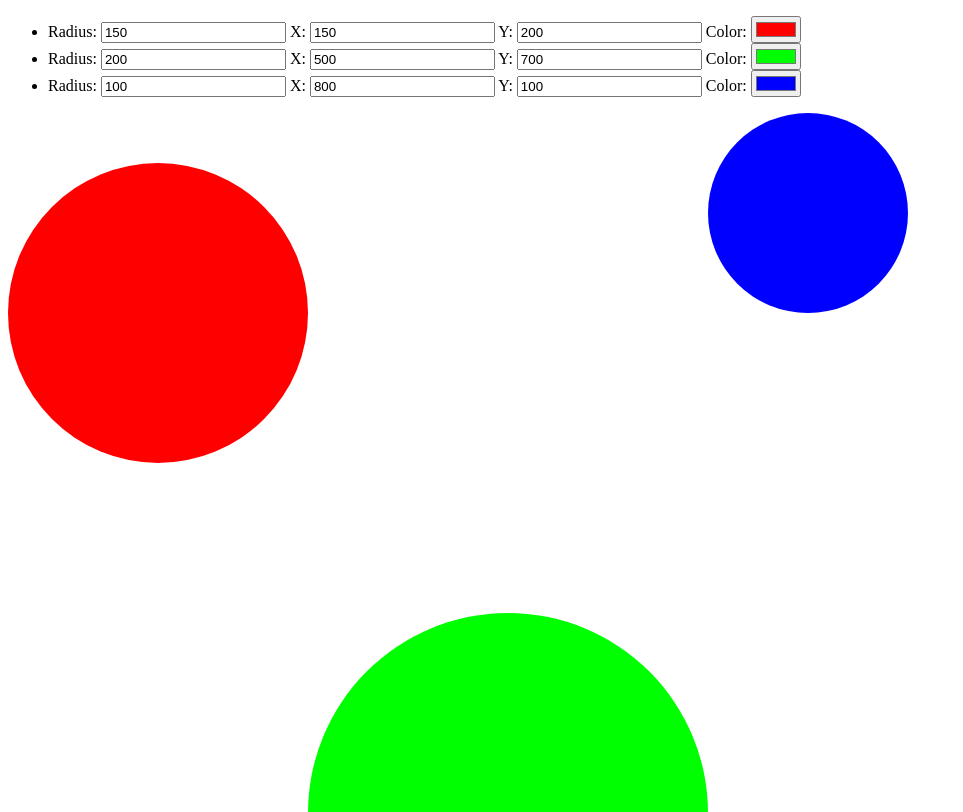
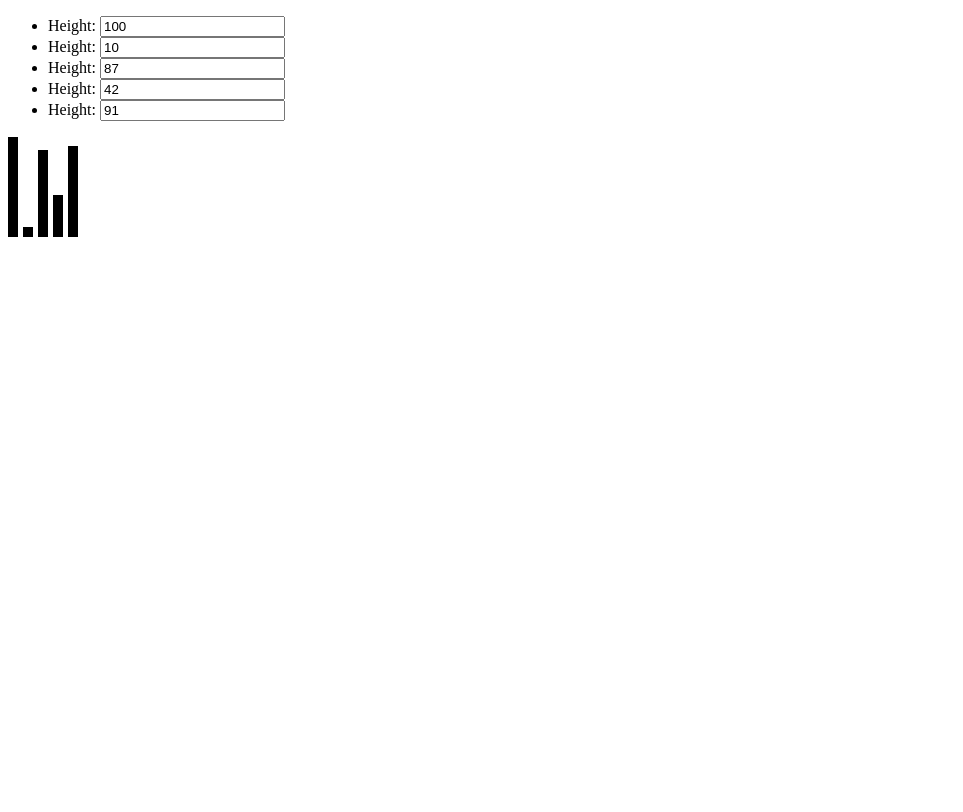
Before and after one commit to richardTowers/triangular-bar, a website: page index.html in a window 1280 px wide. Shown: the top 812 px of the page, without its empty margins (0-963 px from the left). Drawn offline with nearby package versions, Linux system fonts and the light colour scheme.

Commit message:
Switch from circles to bar chart

```diff
--- a/controllers/BarCtrl.js
+++ b/controllers/BarCtrl.js
@@ -6,11 +6,13 @@ var triangularBar;
     var BarCtrl = (function () {
         function BarCtrl($scope) {
             this.$scope = $scope;
-            $scope.graph = { width: 1000, height: 1000 };
-            $scope.circles = [
-                { x: 150, y: 200, r: 150, fill: '#ff0000' },
-                { x: 500, y: 700, r: 200, fill: '#00ff00' },
-                { x: 800, y: 100, r: 100, fill: '#0000ff' }
+            $scope.graph = { width: 100, height: 100 };
+            $scope.bars = [
+                { height: 100 },
+                { height: 10 },
+                { height: 87 },
+                { height: 42 },
+                { height: 91 }
             ];
         }
         return BarCtrl;
--- a/index.html
+++ b/index.html
@@ -11,21 +11,18 @@
 <body ng-controller="BarCtrl">
 
     <ul>
-        <li ng-repeat="circle in circles">
-            <label>Radius: <input type="number" ng-model="circle.r" /></label>
-            <label>X: <input type="number" ng-model="circle.x" /></label>
-            <label>Y: <input type="number" ng-model="circle.y" /></label>
-            <label>Color: <input type="color" ng-model="circle.fill" /></label>
+        <li ng-repeat="bar in bars">
+            <label>Height: <input type="number" ng-model="bar.height" /></label>
         </li>
     </ul>
 
     <svg ng-attr-height="{{graph.height}}" ng-attr-width="{{graph.width}}">
-        <circle ng-repeat="circle in circles"
-                ng-attr-cx="{{circle.x}}"
-                ng-attr-cy="{{circle.y}}"
-                ng-attr-r="{{circle.r}}"
-                ng-attr-fill="{{circle.fill}}">
-        </circle>
+        <rect
+              ng-repeat="bar in bars"
+              width="10"
+              ng-attr-height="{{bar.height}}"
+              ng-attr-y="{{graph.height - bar.height}}"
+              ng-attr-x="{{$index * 15}}"></rect>
     </svg>
 </body>
 </html>
```
Also changed, not shown: controllers/BarCtrl.ts (+10 -11 lines), 1 other file.
